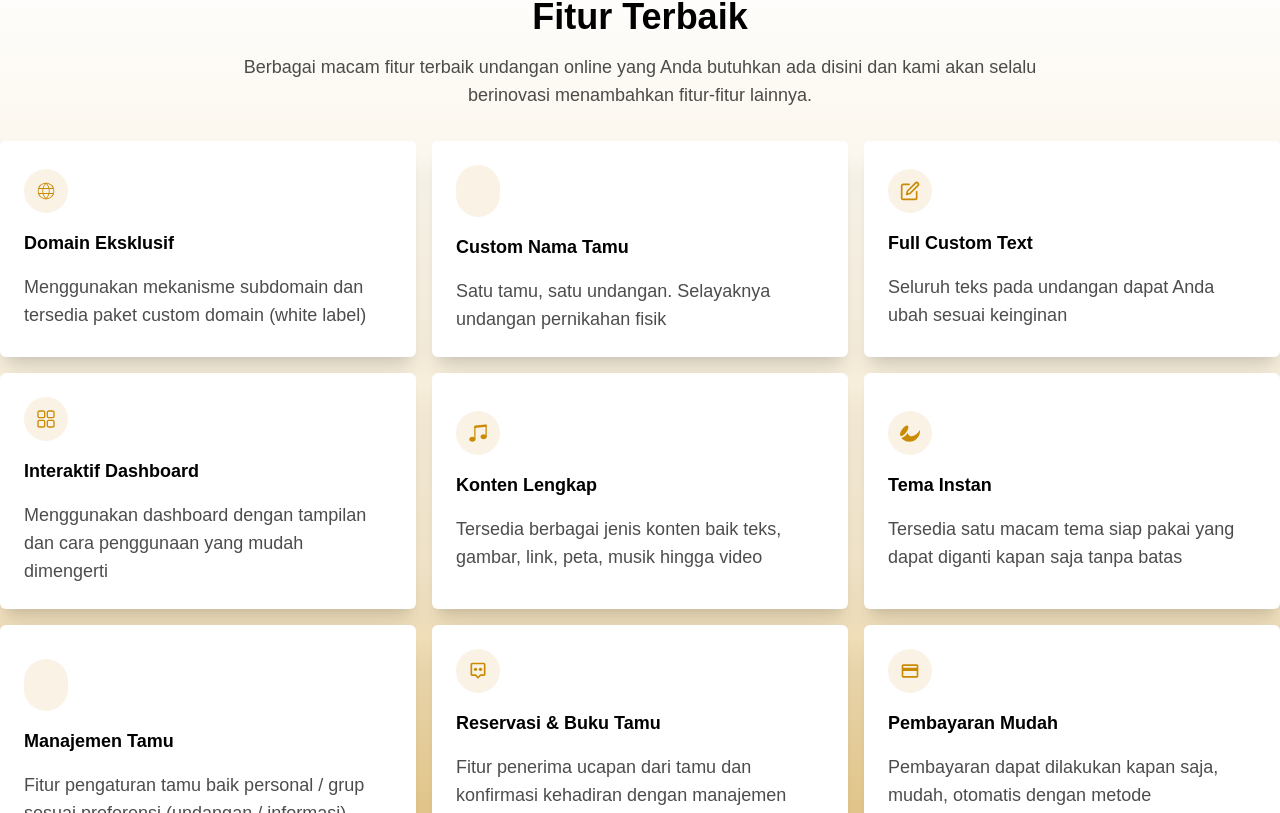
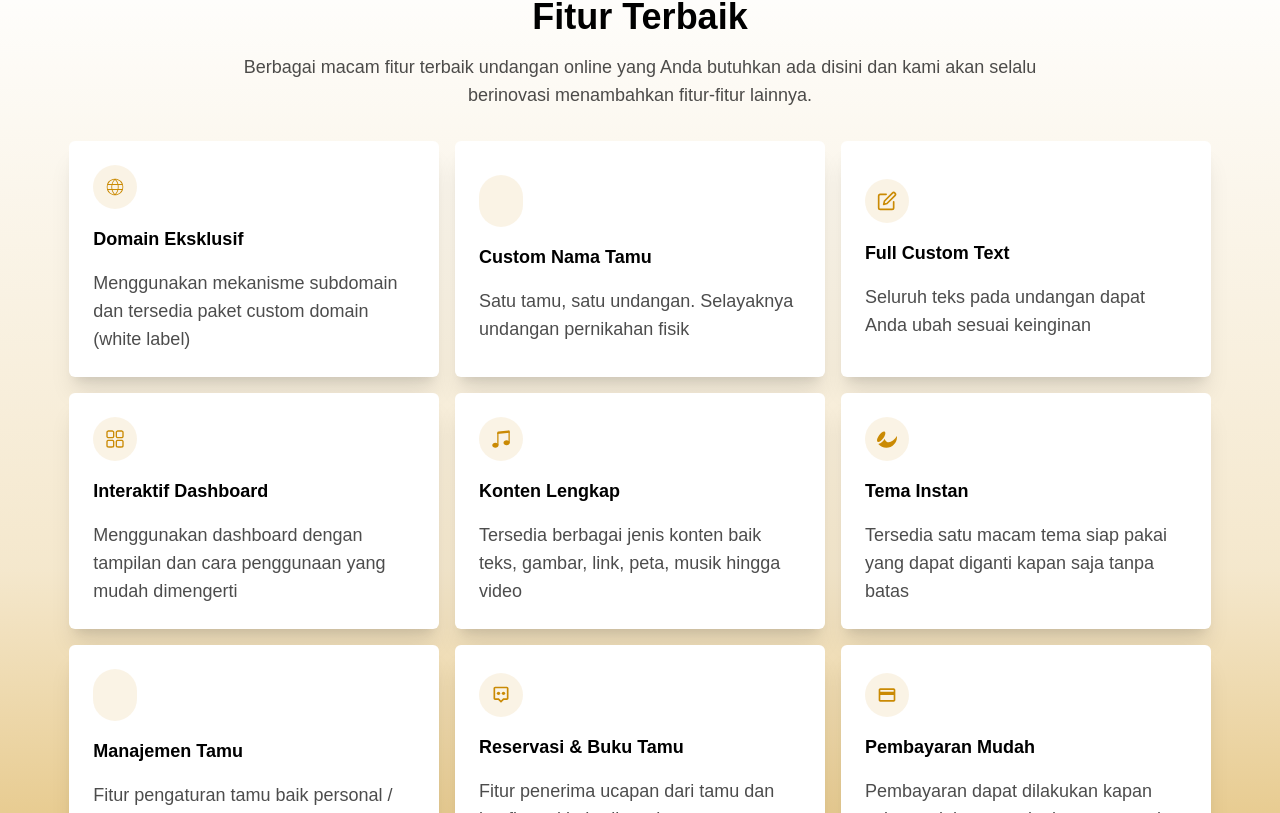
Before and after one commit to rianmz-genz/weddingnesia, a Next.js app: page / in a window 1280 px wide. Shown: the part 1807-2620 px from the top of the page. Built offline with nearby package versions, Linux system fonts and the light colour scheme; some icons are missing.

Commit message:
responsif

```diff
--- a/components/home/Feature/index.js
+++ b/components/home/Feature/index.js
@@ -9,7 +9,7 @@ const FeatureSection = () => {
   return (
     <section id='feature' className='w-full py-12 my-12 min-h-screen bg-gradient-to-t from-yellow-600/80 via-yellow-600/20 to-transparent'>
           <SectionParagraph className={'w-8/12 text-center mx-auto'} title={feature.title} description={feature.description} />
-          <ul className='grid grid-cols-3 container mx-auto gap-4 mt-8'>
+          <ul className='grid grid-cols-1 md:grid-cols-3 w-11/12 px-4 mx-auto gap-4 mt-8'>
               {feature.items.map((item, idx) => (
                 <li key={idx} className='rounded-md p-6 bg-white hover:shadow-2xl transition-all duration-300 shadow-xl space-y-4 flex flex-col justify-center items-start'>
                   <div className='bg-yellow-600/10 text-yellow-600 rounded-full p-3 text-xl'>
```
